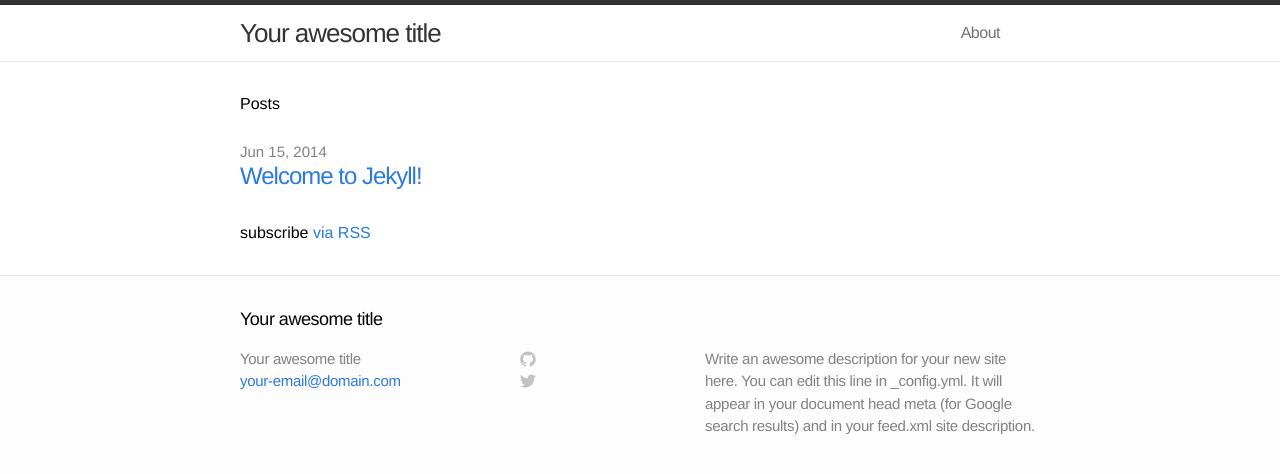
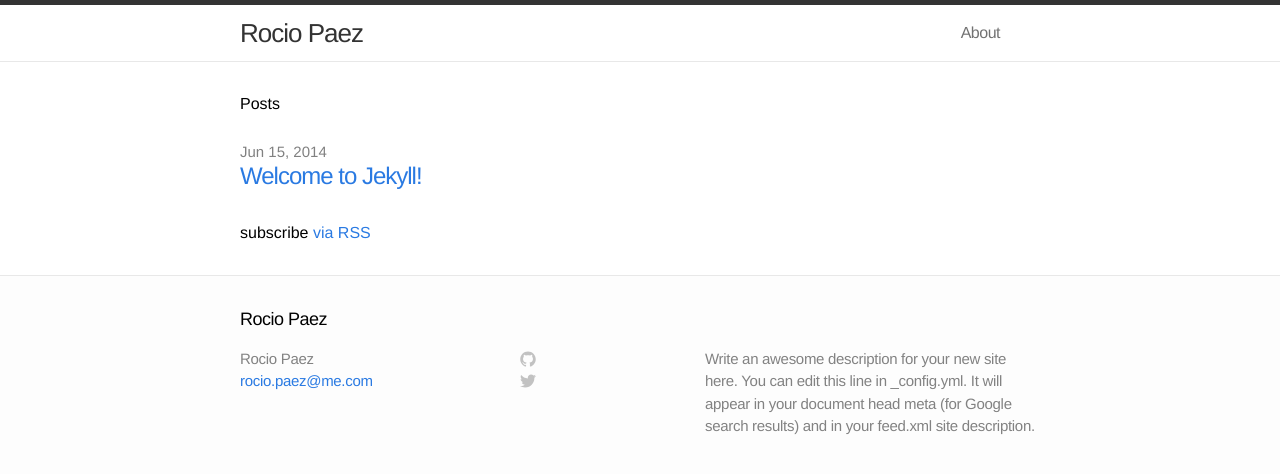
Before and after one commit to rociopaez/rociopaez.github.io, a Jekyll site: the page built from index.html, in a window 1280 px wide. Shown: the top 474 px of the page. Built offline with Jekyll 4.4.1, drawn with Linux system fonts in a browser that asks for light colours.

Commit message:
Add name and email to config

```diff
--- a/_config.yml
+++ b/_config.yml
@@ -1,6 +1,6 @@
 # Site settings
-title: Your awesome title
-email: your-email@domain.com
+title: Rocio Paez
+email: rocio.paez@me.com
 description: "Write an awesome description for your new site here. You can edit this line in _config.yml. It will appear in your document head meta (for Google search results) and in your feed.xml site description."
 baseurl: ""
 url: "http://yourdomain.com"
```
